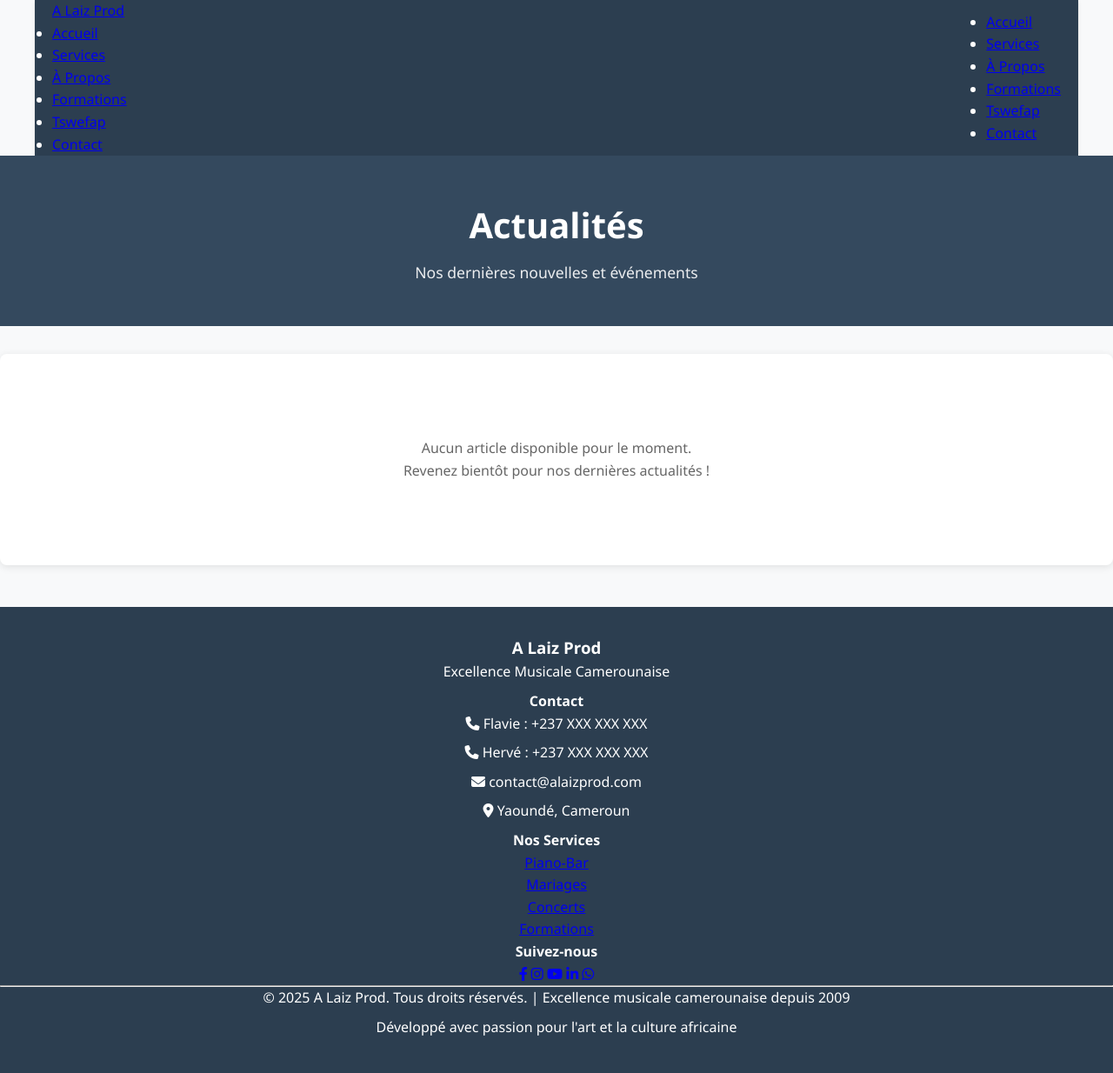
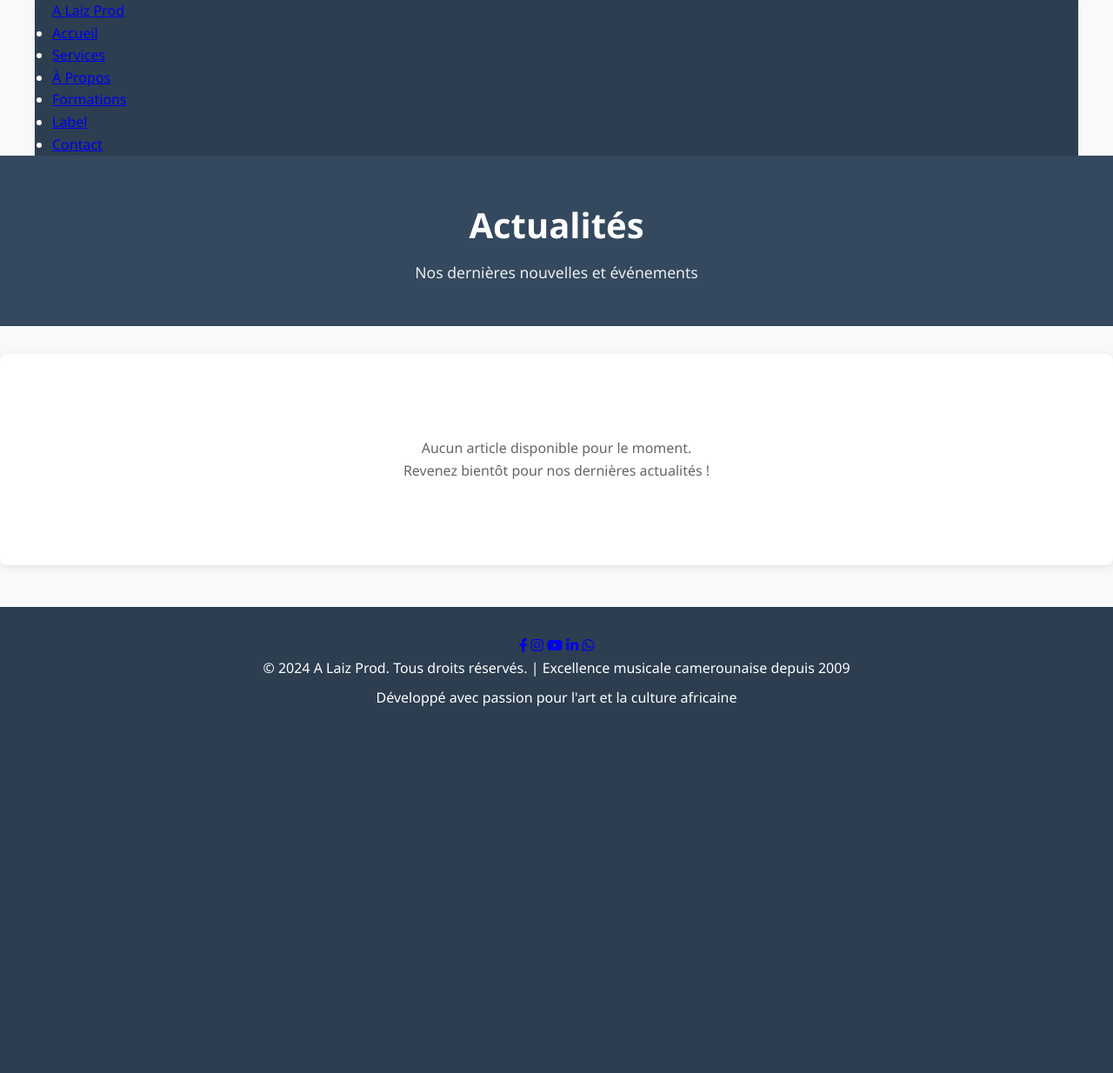
Before and after one commit to LeJuif69/alaiz-prod-website, a Python web app: template templates/blog.html in a window 1280 px wide. Shown: the whole page at 87% size. After the commit the page ends 812 px from the top, so only its background shows below. Run offline with Jinja, Linux system fonts and the light colour scheme; the template is opened without the code that fills it, so the values that code supplies are empty; some libraries are stand-ins or nearby versions.

Commit message:
Update base.html

```diff
--- a/templates/base.html
+++ b/templates/base.html
@@ -5,12 +5,6 @@
     <meta name="viewport" content="width=device-width, initial-scale=1.0">
     <title>{% block title %}A Laiz Prod | Excellence Musicale Camerounaise{% endblock %}</title>
     <meta name="description" content="{% block description %}A Laiz Prod - Duo musical professionnel Flavie & Hervé Nanfang. Piano-bar, concerts, mariages, formations musicales au Cameroun.{% endblock %}">
-
-    <!-- SEO et Open Graph -->
-    <meta property="og:title" content="{% block og_title %}A Laiz Prod - Excellence Musicale Camerounaise{% endblock %}">
-    <meta property="og:description" content="{% block og_description %}Duo artistique Flavie & Hervé Nanfang - Piano-bar, Concerts, Mariages, Formations{% endblock %}">
-    <meta property="og:image" content="{% block og_image %}{{ url_for('static', filename='images/alaiz-prod-og.jpg') }}{% endblock %}">
-    <meta property="og:url" content="{{ request.url }}">
 
     <!-- Fonts -->
     <link href="https://fonts.googleapis.com/css2?family=Playfair+Display:wght@400;600;700&family=Inter:wght@300;400;500;600&display=swap" rel="stylesheet">
@@ -21,11 +15,7 @@
     <!-- CSS Principal -->
     <link rel="stylesheet" href="{{ url_for('static', filename='css/style.css') }}">
 
-    <!-- CSS supplémentaire par page -->
-    {% block additional_css %}{% endblock %}
-
-    <!-- Favicon -->
-    <link rel="icon" type="image/png" href="{{ url_for('static', filename='images/favicon.png') }}">
+    {% block extra_head %}{% endblock %}
 </head>
 <body>
     <!-- Loading Screen -->
@@ -38,50 +28,28 @@
         <div class="nav-container">
             <a href="{{ url_for('index') }}" class="logo">A Laiz Prod</a>
             <ul class="nav-links">
-                <li><a href="{{ url_for('index') }}" {% if request.endpoint == 'index' %}class="active"{% endif %}>Accueil</a></li>
-                <li><a href="{{ url_for('services') }}" {% if request.endpoint == 'services' %}class="active"{% endif %}>Services</a></li>
-                <li><a href="{{ url_for('about') }}" {% if request.endpoint == 'about' %}class="active"{% endif %}>À Propos</a></li>
-                <li><a href="{{ url_for('formations') }}" {% if request.endpoint == 'formations' %}class="active"{% endif %}>Formations</a></li>
-                <li><a href="{{ url_for('tswefap') }}" {% if request.endpoint == 'tswefap' %}class="active"{% endif %}>Tswefap</a></li>
-                <li><a href="{{ url_for('contact') }}" {% if request.endpoint == 'contact' %}class="active"{% endif %}>Contact</a></li>
-            </ul>
-
-            <!-- Menu mobile burger -->
-            <div class="mobile-menu-toggle" id="mobileMenuToggle">
-                <span></span>
-                <span></span>
-                <span></span>
-            </div>
-        </div>
-
-        <!-- Menu mobile -->
-        <div class="mobile-menu" id="mobileMenu">
-            <ul class="mobile-nav-links">
-                <li><a href="{{ url_for('index') }}">Accueil</a></li>
+                <li><a href="{{ url_for('index') }}#accueil">Accueil</a></li>
                 <li><a href="{{ url_for('services') }}">Services</a></li>
                 <li><a href="{{ url_for('about') }}">À Propos</a></li>
                 <li><a href="{{ url_for('formations') }}">Formations</a></li>
-                <li><a href="{{ url_for('tswefap') }}">Tswefap</a></li>
+                <li><a href="{{ url_for('index') }}#label">Label</a></li>
                 <li><a href="{{ url_for('contact') }}">Contact</a></li>
             </ul>
         </div>
     </nav>
 
-    <!-- Messages Flash -->
+    <!-- Flash Messages -->
     {% with messages = get_flashed_messages(with_categories=true) %}
         {% if messages %}
             <div class="flash-messages">
                 {% for category, message in messages %}
-                    <div class="flash-message flash-{{ category }}">
-                        <span>{{ message }}</span>
-                        <button class="flash-close">&times;</button>
-                    </div>
+                    <div class="alert alert-{{ category }}">{{ message }}</div>
                 {% endfor %}
             </div>
         {% endif %}
     {% endwith %}
 
-    <!-- Contenu principal -->
+    <!-- Contenu Principal -->
     <main>
         {% block content %}{% endblock %}
     </main>
@@ -89,29 +57,6 @@
     <!-- Footer -->
     <footer class="footer">
         <div class="footer-content">
-            <div class="footer-info">
-                <div class="footer-logo">
-                    <h3>A Laiz Prod</h3>
-                    <p>Excellence Musicale Camerounaise</p>
-                </div>
-                <div class="footer-contact">
-                    <h4>Contact</h4>
-                    <p><i class="fas fa-phone"></i> Flavie : +237 XXX XXX XXX</p>
-                    <p><i class="fas fa-phone"></i> Hervé : +237 XXX XXX XXX</p>
-                    <p><i class="fas fa-envelope"></i> contact@alaizprod.com</p>
-                    <p><i class="fas fa-map-marker-alt"></i> Yaoundé, Cameroun</p>
-                </div>
-                <div class="footer-services">
-                    <h4>Nos Services</h4>
-                    <ul>
-                        <li><a href="{{ url_for('services') }}#piano-bar">Piano-Bar</a></li>
-                        <li><a href="{{ url_for('services') }}#mariages">Mariages</a></li>
-                        <li><a href="{{ url_for('services') }}#concerts">Concerts</a></li>
-                        <li><a href="{{ url_for('formations') }}">Formations</a></li>
-                    </ul>
-                </div>
-                <div class="footer-social">
-                    <h4>Suivez-nous</h4>
             <div class="social-links">
                 <a href="#" aria-label="Facebook"><i class="fab fa-facebook-f"></i></a>
                 <a href="#" aria-label="Instagram"><i class="fab fa-instagram"></i></a>
@@ -119,23 +64,13 @@
                 <a href="#" aria-label="LinkedIn"><i class="fab fa-linkedin-in"></i></a>
                 <a href="#" aria-label="WhatsApp"><i class="fab fa-whatsapp"></i></a>
             </div>
-                </div>
-            </div>
-            <hr class="footer-divider">
-            <div class="footer-bottom">
-                <p>&copy; {{ moment().format('YYYY') }} A Laiz Prod. Tous droits réservés. | Excellence musicale camerounaise depuis 2009</p>
+            <p>&copy; 2024 A Laiz Prod. Tous droits réservés. | Excellence musicale camerounaise depuis 2009</p>
             <p>Développé avec passion pour l'art et la culture africaine</p>
-            </div>
         </div>
     </footer>
 
     <!-- JavaScript Principal -->
     <script src="{{ url_for('static', filename='js/main.js') }}"></script>
-
-    <!-- JavaScript supplémentaire par page -->
-    {% block additional_js %}{% endblock %}
-
-    <!-- CSRF Token pour AJAX -->
-    <meta name="csrf-token" content="{{ csrf_token() }}">
+    {% block extra_js %}{% endblock %}
 </body>
 </html>
```
Lines whose indentation alone changed are shown as unchanged.
